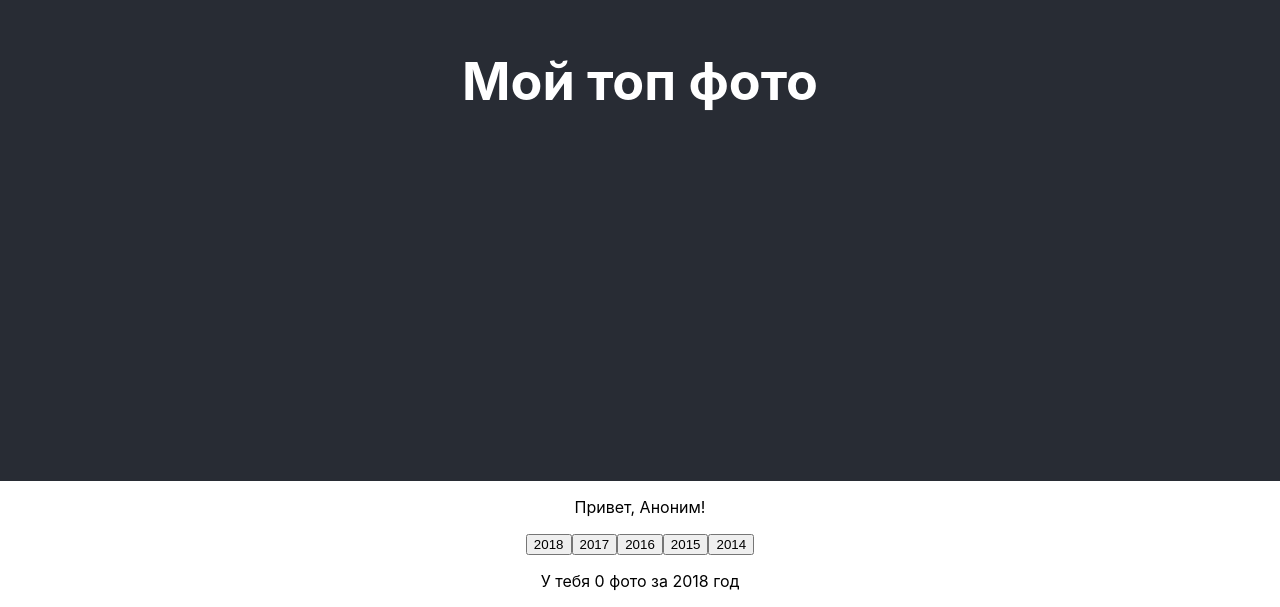
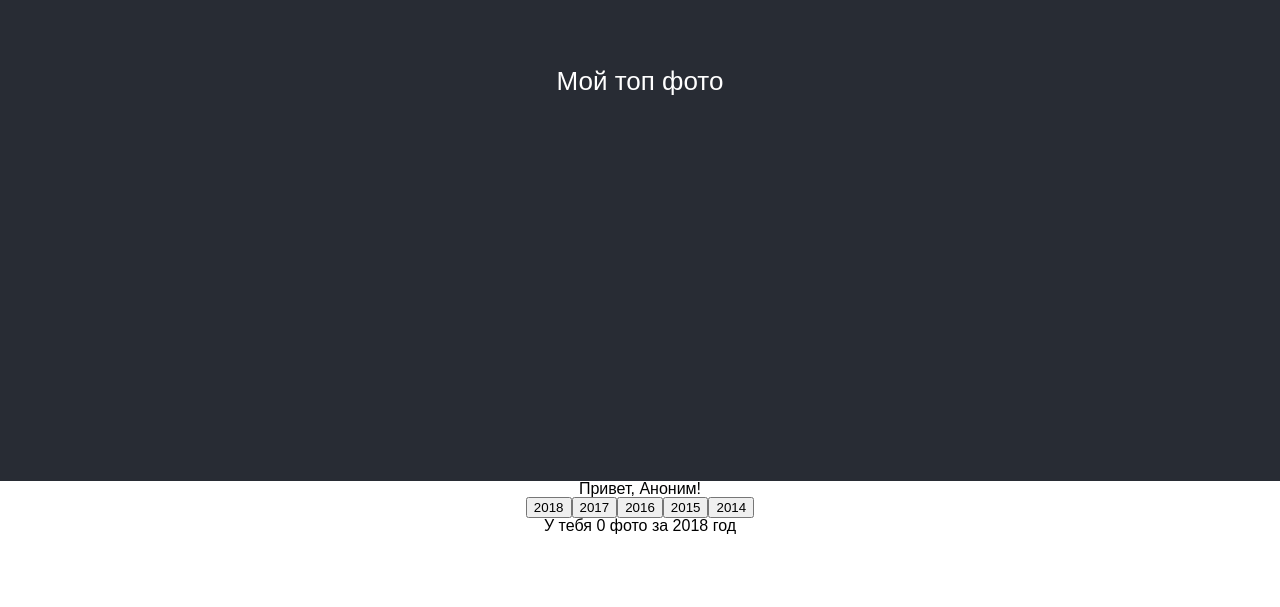
Before and after one commit to Arion-91/myfirstredux, a React (Create React App) app: page / in a window 1280 px wide. Shown: the part 319-926 px from the top of the page. After the commit the page ends 853 px from the top, so only its background shows below. Built offline with nearby package versions, Linux system fonts and the light colour scheme.

Commit message:
Добавили константу, изменили стили

```diff
--- a/src/actions/PageActions.js
+++ b/src/actions/PageActions.js
@@ -1,6 +1,8 @@
+export const SET_YEAR = 'SET_YEAR';
+
 export function setYear(year) {
     return {
-        type: 'SET_YEAR',
+        type: SET_YEAR,
         payload: year,
     }
 }
--- a/src/index.css
+++ b/src/index.css
@@ -1,14 +1,87 @@
-body {
+html, body, div, span, applet, object, iframe,
+h1, h2, h3, h4, h5, h6, p, blockquote, pre,
+a, abbr, acronym, address, big, cite, code,
+del, dfn, em, img, ins, kbd, q, s, samp,
+small, strike, strong, sub, sup, tt, var,
+b, u, i, center,
+dl, dt, dd, ol, ul, li,
+fieldset, form, label, legend,
+table, caption, tbody, tfoot, thead, tr, th, td,
+article, aside, canvas, details, embed,
+figure, figcaption, footer, header, hgroup,
+menu, nav, output, ruby, section, summary,
+time, mark, audio, video {
   margin: 0;
   padding: 0;
-  font-family: -apple-system, BlinkMacSystemFont, "Segoe UI", "Roboto", "Oxygen",
-    "Ubuntu", "Cantarell", "Fira Sans", "Droid Sans", "Helvetica Neue",
-    sans-serif;
-  -webkit-font-smoothing: antialiased;
-  -moz-osx-font-smoothing: grayscale;
+  border: 0;
+  font-size: 100%;
+  font: inherit;
+  vertical-align: baseline;
+}
+/* HTML5 display-role reset for older browsers */
+article, aside, details, figcaption, figure,
+footer, header, hgroup, menu, nav, section {
+  display: block;
+}
+body {
+  line-height: 1;
+  font-family: sans-serif;
+}
+ol, ul {
+  list-style: none;
+}
+blockquote, q {
+  quotes: none;
+}
+blockquote:before, blockquote:after,
+q:before, q:after {
+  content: '';
+  content: none;
+}
+table {
+  border-collapse: collapse;
+  border-spacing: 0;
 }
 
-code {
-  font-family: source-code-pro, Menlo, Monaco, Consolas, "Courier New",
-    monospace;
+/*end reset*/
+
+h3 {
+  font-size: 22px;
+  margin: 10px 0 0;
 }
+.app {
+  margin: 50px;
+  font: 14px sans-serif;
+}
+.ib {
+  display: inline-block;
+}
+.page {
+  width: 80%;
+}
+.user {
+  width: 20%;
+  vertical-align: top;
+}
+
+.btn {
+  border: none;
+  border-radius: 2px;
+  display: inline-block;
+  height: 36px;
+  line-height: 36px;
+  font-size: 16px;
+  outline: 0;
+  padding: 0 2rem;
+  text-transform: uppercase;
+  vertical-align: middle;
+  color: #fff;
+  background-color: #6383a8;
+  text-align: center;
+  letter-spacing: .5px;
+  transition: .2s ease-out;
+  cursor: pointer;
+}
+.btn:hover {
+  background-color: #6d8cb0
+}
--- a/src/reducers/page.js
+++ b/src/reducers/page.js
@@ -1,3 +1,5 @@
+import {SET_YEAR} from "../actions/PageActions";
+
 const initialState = {
     year: 2018,
     photos: [],
@@ -5,7 +7,7 @@
 
 export function pageReducer(state = initialState, action) {
     switch (action.type) {
-        case "SET_YEAR":
+        case SET_YEAR:
             return {...state, year: action.payload};
         default:
             return state;
```
